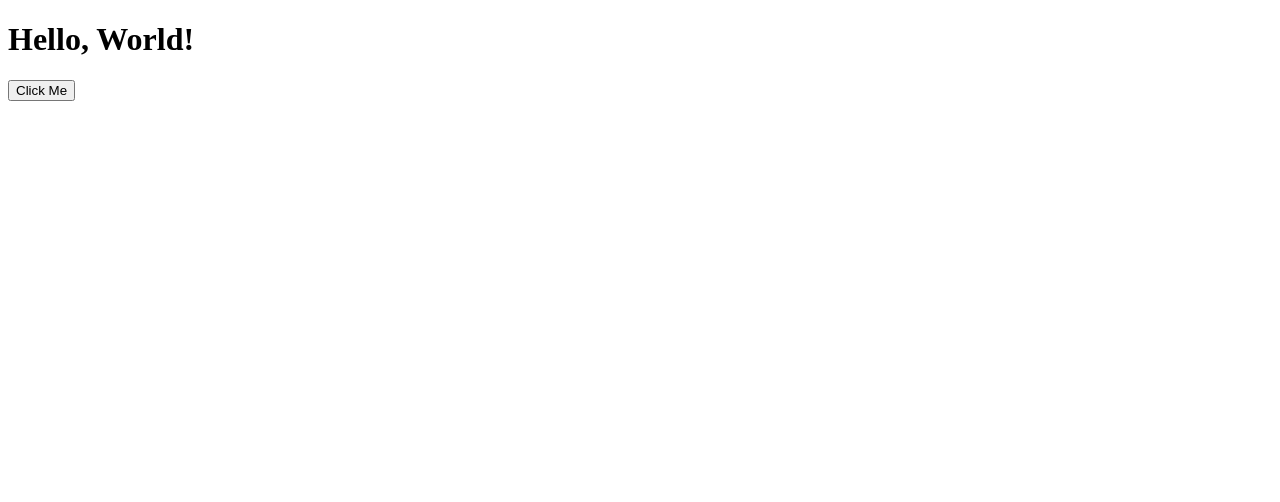
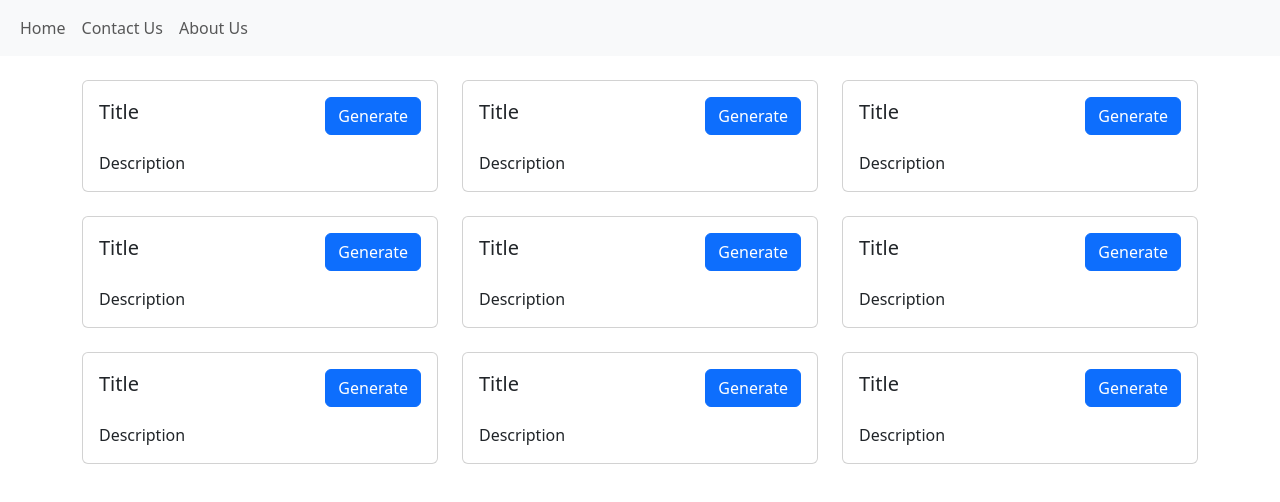
Before and after one commit to Mitchell-C-Bolton/API_Library, a plain HTML site: page index.html in a window 1280 px wide. Drawn offline with nearby package versions, Linux system fonts and the light colour scheme.

Commit message:
Updated cards and added nav buttons.

```diff
--- a/index.html
+++ b/index.html
@@ -1,13 +1,149 @@
 <!DOCTYPE html>
 <html lang="en">
+
 <head>
     <meta charset="UTF-8">
     <meta name="viewport" content="width=device-width, initial-scale=1.0">
     <title>API Libarary</title>
+    <link href="https://cdn.jsdelivr.net/npm/bootstrap@5.3.8/dist/css/bootstrap.min.css" rel="stylesheet" integrity="sha384-sRIl4kxILFvY47J16cr9ZwB07vP4J8+LH7qKQnuqkuIAvNWLzeN8tE5YBujZqJLB" crossorigin="anonymous">
 </head>
+
 <body>
-    <h1>Hello, World!</h1>
-    <button id="clickMe">Click Me</button>
-    <script src="index.js"></script>
+
+<header>
+    <nav class="navbar navbar-expand-lg navbar-light bg-light mb-4">
+        <div class="container-fluid d-flex">
+            <div class="collapse navbar-collapse" id="navbarSupportedContent">
+                <ul class="navbar-nav align-items-center">
+                    <li class="nav-item">
+                        <a id="nav-button" class="nav-link inactive" href="">Home</a>
+                    </li>
+                    <li class="nav-item">
+                        <a id="nav-button" class="nav-link inactive" href="">Contact Us</a>
+                    </li>
+                    <li class="nav-item">
+                        <a id="nav-button" class="nav-link inactive" href="">About Us</a>
+                    </li>
+                </ul>
+            </div>
+        </div>
+    </nav>
+</header>
+
+<main>
+<div id="cards" class="container">
+<div class="row">
+    <div class="col-md-4 mb-4">
+        <div class="card h-100">
+            <div class="card-body">
+                <div class="d-flex justify-content-between align-items-center mb-3">
+                    <h5 class="card-title">Title</h5>
+                    <a href="#" class="btn btn-primary">Generate</a>
+                </div>
+                <p class="card-text">Description</p>
+            </div>
+        </div>
+    </div>
+
+    <div class="col-md-4 mb-4">
+        <div class="card h-100">
+            <div class="card-body">
+                <div class="d-flex justify-content-between align-items-center mb-3">
+                    <h5 class="card-title">Title</h5>
+                    <a href="#" class="btn btn-primary">Generate</a>
+                </div>
+                <p class="card-text">Description</p>
+            </div>
+        </div>
+    </div>
+
+    <div class="col-md-4 mb-4">
+        <div class="card h-100">
+            <div class="card-body">
+                <div class="d-flex justify-content-between align-items-center mb-3">
+                    <h5 class="card-title">Title</h5>
+                    <a href="#" class="btn btn-primary">Generate</a>
+                </div>
+                <p class="card-text">Description</p>
+            </div>
+        </div>
+    </div>
+
+    <div class="col-md-4 mb-4">
+        <div class="card h-100">
+            <div class="card-body">
+                <div class="d-flex justify-content-between align-items-center mb-3">
+                    <h5 class="card-title">Title</h5>
+                    <a href="#" class="btn btn-primary">Generate</a>
+                </div>
+                <p class="card-text">Description</p>
+            </div>
+        </div>
+    </div>
+
+    <div class="col-md-4 mb-4">
+        <div class="card h-100">
+            <div class="card-body ">
+                <div class="d-flex justify-content-between align-items-center mb-3">
+                    <h5 class="card-title">Title</h5>
+                    <a href="#" class="btn btn-primary">Generate</a>
+                </div>
+                <p class="card-text">Description</p>
+            </div>
+        </div>
+    </div>
+
+    <div class="col-md-4 mb-4">
+        <div class="card h-100">
+            <div class="card-body">
+                <div class="d-flex justify-content-between align-items-center mb-3">
+                    <h5 class="card-title">Title</h5>
+                    <a href="#" class="btn btn-primary">Generate</a>
+                </div>
+                <p class="card-text">Description</p>
+            </div>
+        </div>
+    </div>
+
+    <div class="col-md-4 mb-4">
+        <div class="card h-100">
+            <div class="card-body">
+                <div class="d-flex justify-content-between align-items-center mb-3">
+                    <h5 class="card-title">Title</h5>
+                    <a href="#" class="btn btn-primary">Generate</a>
+                </div>
+                <p class="card-text">Description</p>
+            </div>
+        </div>
+    </div>
+
+    <div class="col-md-4 mb-4">
+        <div class="card h-100">
+            <div class="card-body">
+                <div class="d-flex justify-content-between align-items-center mb-3">
+                    <h5 class="card-title">Title</h5>
+                    <a href="#" class="btn btn-primary">Generate</a>
+                </div>
+                <p class="card-text">Description</p>
+            </div>
+        </div>
+    </div>
+
+    <div class="col-md-4 mb-4">
+        <div class="card h-100">
+            <div class="card-body">
+                <div class="d-flex justify-content-between align-items-center mb-3">
+                    <h5 class="card-title">Title</h5>
+                    <a href="#" class="btn btn-primary">Generate</a>
+                </div>
+                <p class="card-text">Description</p>
+            </div>
+        </div>
+    </div>
+</div>
+</div>
+</main>
+<script src="index.js"></script>
+<script src="https://cdn.jsdelivr.net/npm/bootstrap@5.3.8/dist/js/bootstrap.bundle.min.js" integrity="sha384-FKyoEForCGlyvwx9Hj09JcYn3nv7wiPVlz7YYwJrWVcXK/BmnVDxM+D2scQbITxI" crossorigin="anonymous"></script>
 </body>
 </html>
--- a/index.js
+++ b/index.js
@@ -1,3 +1,4 @@
-document.getElementById('clickMe').addEventListener('click', function() {
-    alert('Button clicked!');
+document.getElementById('nav-button').addEventListener('click', function(event) {
+    event.preventDefault();
+    console.log("test");
 });
```
